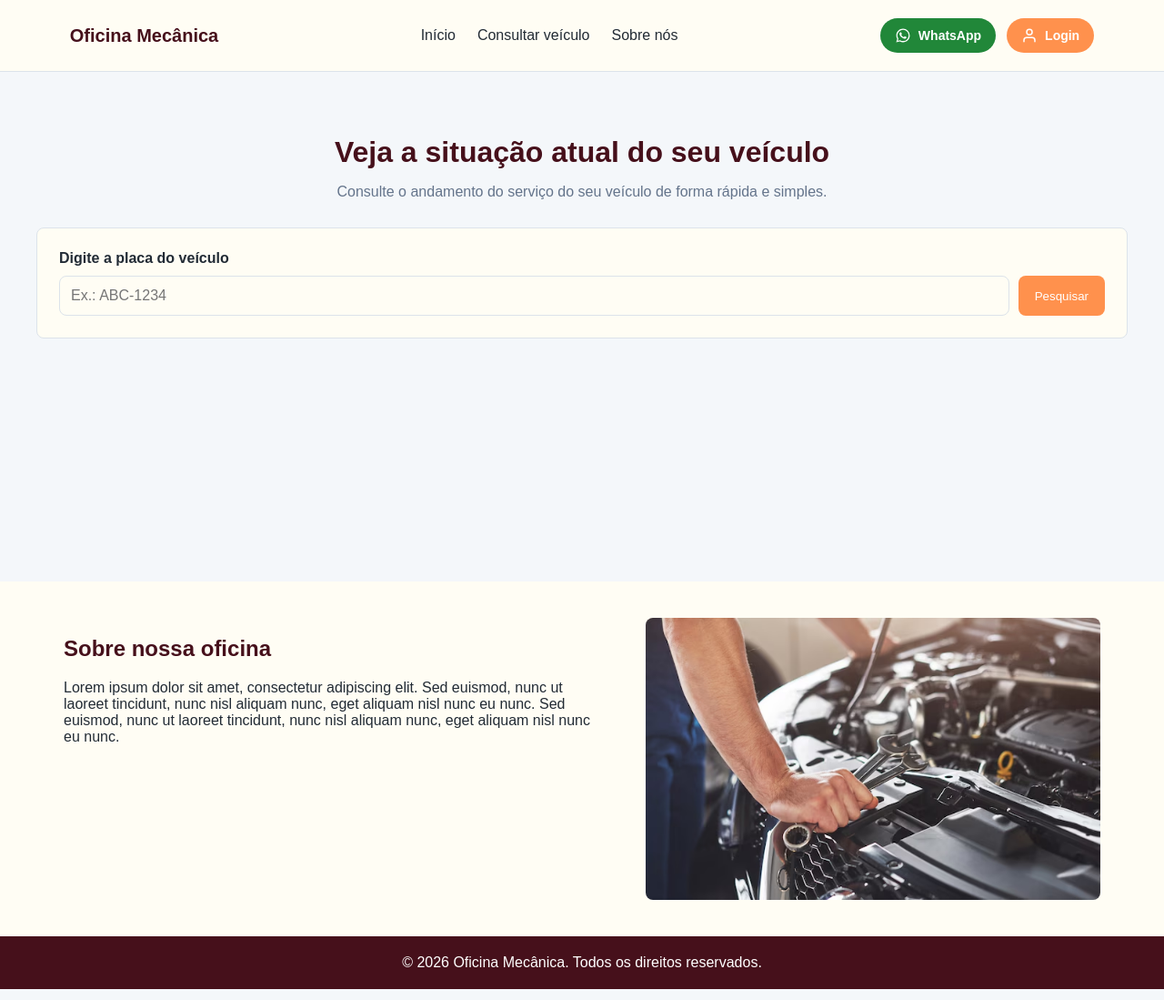
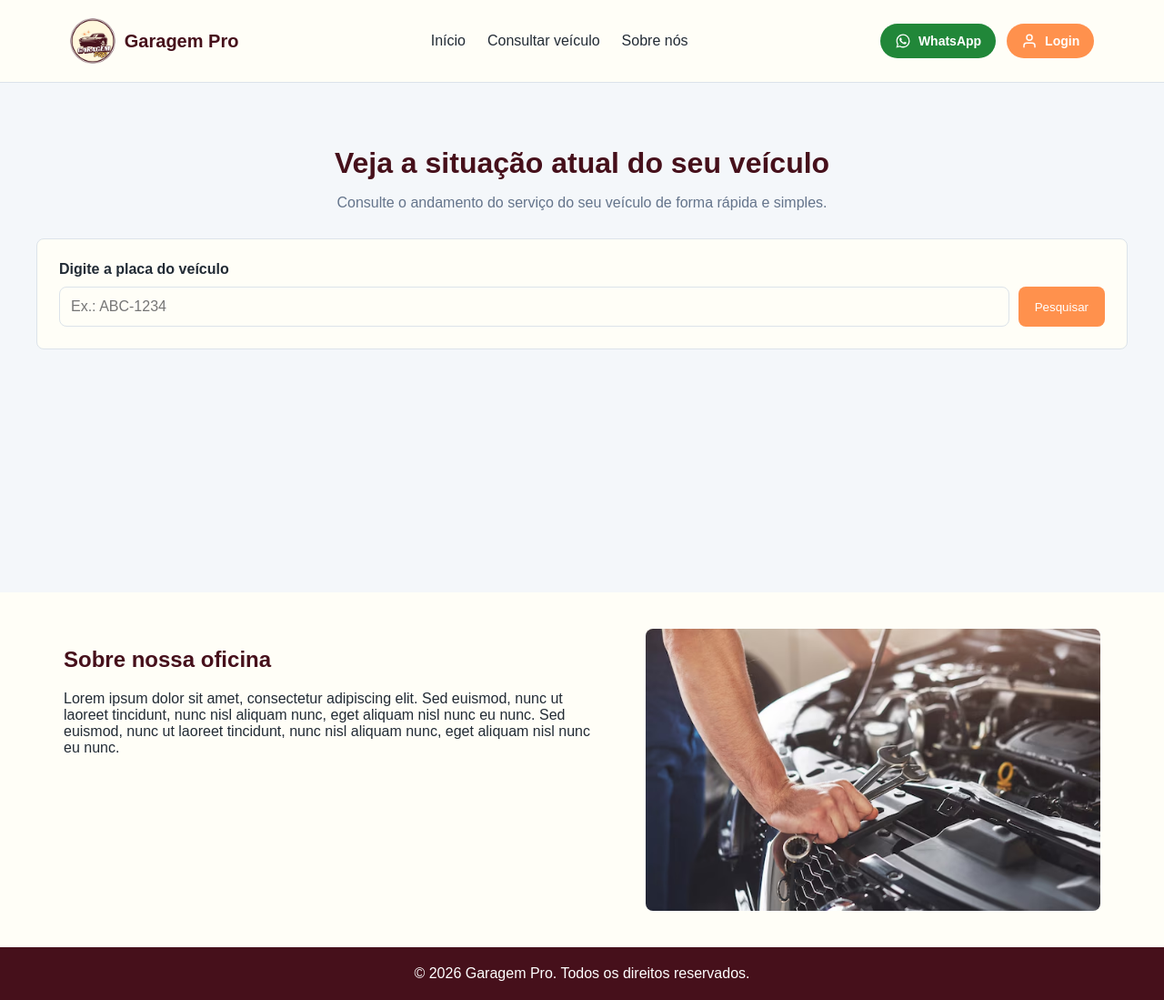
Before and after one commit to EderRosso/projeto-integrador-base, an Angular app in the folder frontend/: page / in a window 1280 px wide. Shown: the whole page at 91% size. Built offline with nearby package versions, Linux system fonts and the light colour scheme.

Commit message:
feat(pagina-publica): atualiza título e logo

```diff
--- a/frontend/src/app/app.routes.ts
+++ b/frontend/src/app/app.routes.ts
@@ -10,7 +10,7 @@ export const routes: Routes = [
   {
     path: '',
     component: PaginaPublica,
-    title: 'Oficina Mecânica',
+    title: 'Garagem Pro',
   },
   {
     path: 'painel',
--- a/frontend/src/app/features/pagina-publica/pagina-publica.css
+++ b/frontend/src/app/features/pagina-publica/pagina-publica.css
@@ -17,6 +17,11 @@
     font-size: 20px;
     font-weight: bold;
     text-decoration: none;
+}
+
+.logo {
+    width: 50px;
+    height: 50px;
 }
 
 .menu {
--- a/frontend/src/app/features/pagina-publica/pagina-publica.html
+++ b/frontend/src/app/features/pagina-publica/pagina-publica.html
@@ -1,6 +1,7 @@
 <header class="cabecalho">
     <a class="marca" routerLink="/">
-        <span>Oficina Mecânica</span>
+        <img src="/assets/img/logo.svg" alt="Logo da oficina" class="logo" />
+        <span>Garagem Pro</span>
     </a>
 
     <nav class="menu">
@@ -22,18 +23,9 @@
         </a>
 
         <a class="botao-login" routerLink="/login">
-             <svg
-        xmlns="http://www.w3.org/2000/svg"
-        width="18"
-        height="18"
-        viewBox="0 0 24 24"
-        fill="none"
-        stroke="currentColor"
-        stroke-width="2"
-        stroke-linecap="round"
-        stroke-linejoin="round"
-        aria-hidden="true"
-    >
+            <svg xmlns="http://www.w3.org/2000/svg" width="18" height="18" viewBox="0 0 24 24" fill="none"
+                stroke="currentColor" stroke-width="2" stroke-linecap="round" stroke-linejoin="round"
+                aria-hidden="true">
                 <path d="M20 21v-2a4 4 0 0 0-4-4H8a4 4 0 0 0-4 4v2" />
                 <circle cx="12" cy="7" r="4" />
             </svg>
@@ -166,5 +158,5 @@
 </main>
 
 <footer class="rodape">
-    <p>© 2026 Oficina Mecânica. Todos os direitos reservados.</p>
+    <p>© 2026 Garagem Pro. Todos os direitos reservados.</p>
 </footer>
--- a/frontend/src/styles.css
+++ b/frontend/src/styles.css
@@ -8,7 +8,7 @@
 
   /* Fundos */
   --cor-fundo: #F4F7FA;
-  --cor-superficie: #fffdf4;
+  --cor-superficie: #fffef7;
 
   /* Textos */
   --cor-texto: #222B35;
```
Lines whose indentation alone changed are shown as unchanged.
